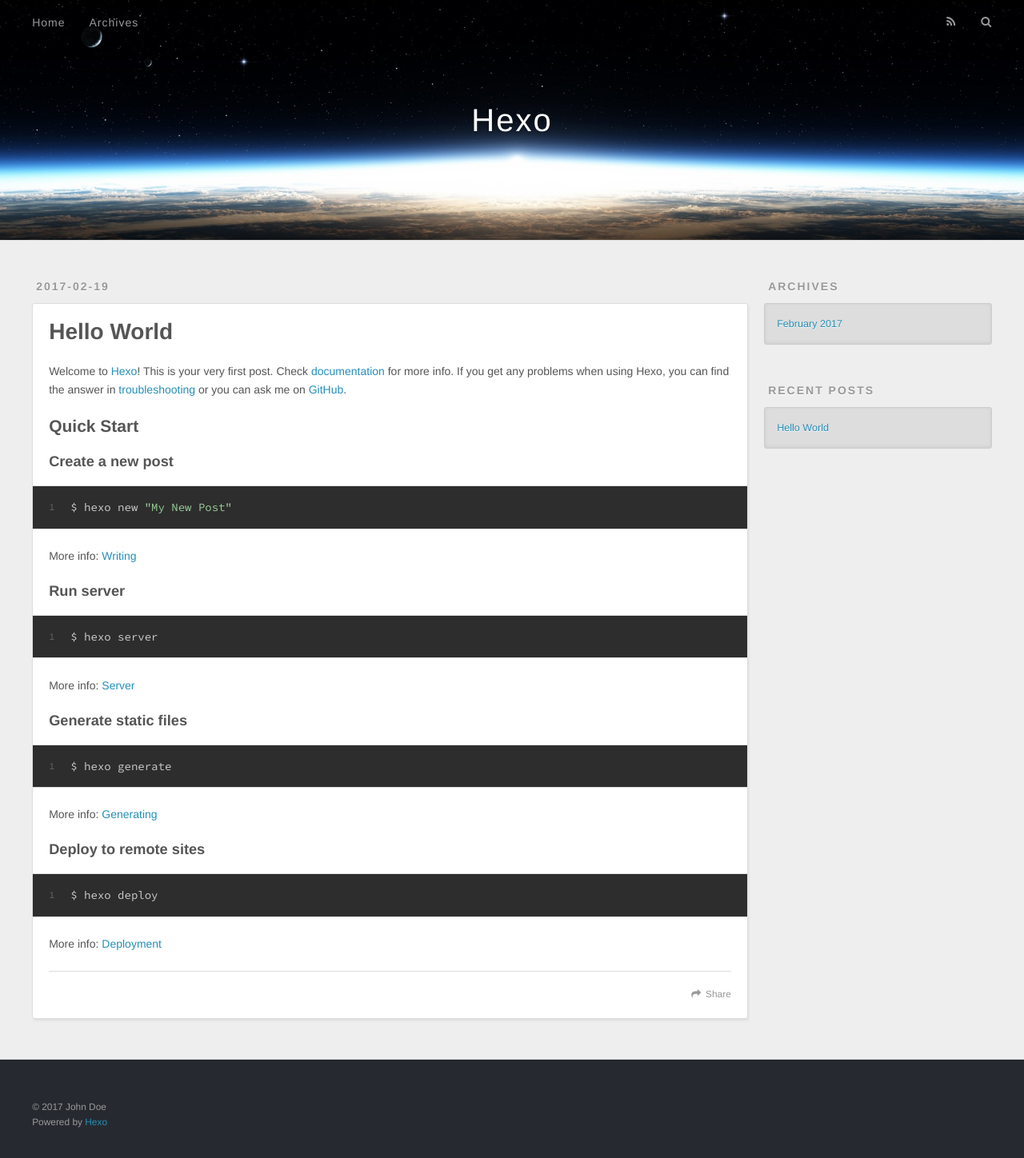
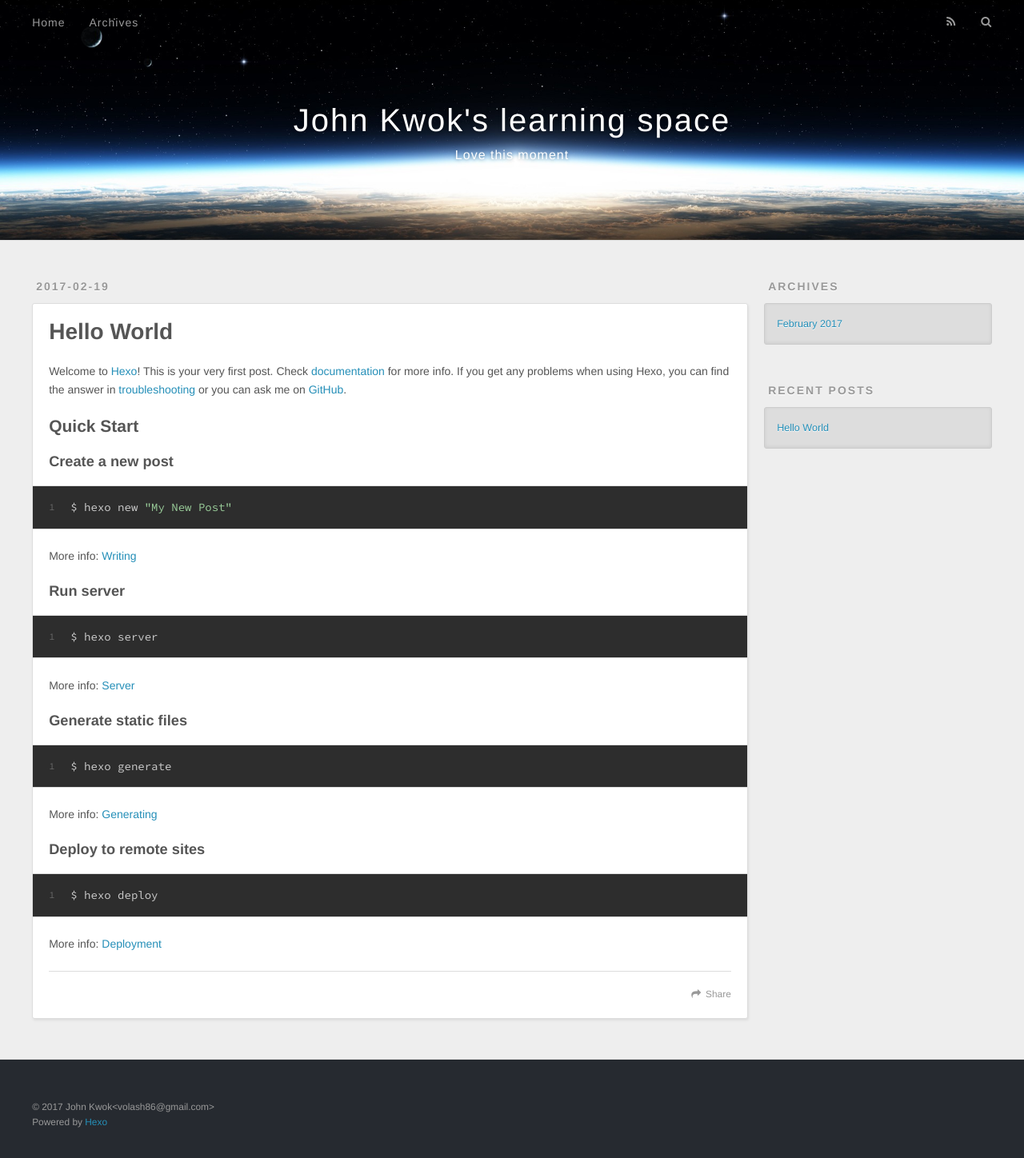
Before and after one commit to volash86/icocora.github.io, a plain HTML site: page index.html in a window 1280 px wide. Shown: the whole page at 80% size. Drawn offline with nearby package versions, Linux system fonts and the light colour scheme.

Commit message:
Site updated: 172017-02-19 11:10:53

```diff
--- a/index.html
+++ b/index.html
@@ -3,16 +3,16 @@
 <head>
   <meta charset="utf-8">
 
-  <title>Hexo</title>
+  <title>John Kwok&#39;s learning space</title>
   <meta name="viewport" content="width=device-width, initial-scale=1, maximum-scale=1">
   <meta property="og:type" content="website">
-<meta property="og:title" content="Hexo">
+<meta property="og:title" content="John Kwok's learning space">
 <meta property="og:url" content="http://icocora.github.io/index.html">
-<meta property="og:site_name" content="Hexo">
+<meta property="og:site_name" content="John Kwok's learning space">
 <meta name="twitter:card" content="summary">
-<meta name="twitter:title" content="Hexo">
+<meta name="twitter:title" content="John Kwok's learning space">
 
-    <link rel="alternate" href="/atom.xml" title="Hexo" type="application/atom+xml">
+    <link rel="alternate" href="/atom.xml" title="John Kwok&#39;s learning space" type="application/atom+xml">
 
 
     <link rel="icon" href="/favicon.png">
@@ -33,8 +33,12 @@
   <div id="header-outer" class="outer">
     <div id="header-title" class="inner">
       <h1 id="logo-wrap">
-        <a href="/" id="logo">Hexo</a>
+        <a href="/" id="logo">John Kwok&#39;s learning space</a>
       </h1>
+
+        <h2 id="subtitle-wrap">
+          <a href="/" id="subtitle">Love this moment</a>
+        </h2>
 
     </div>
     <div id="header-inner" class="inner">
@@ -96,7 +100,7 @@
 
     </div>
     <footer class="article-footer">
-      <a data-url="http://icocora.github.io/2017/02/19/hello-world/" data-id="cizc2nr1r0000wgqitmlhb0sc" class="article-share-link">Share</a>
+      <a data-url="http://icocora.github.io/2017/02/19/hello-world/" data-id="cizc3itbj000061qi11eoran8" class="article-share-link">Share</a>
 
 
     </footer>
@@ -151,7 +155,7 @@
 
   <div class="outer">
     <div id="footer-info" class="inner">
-      &copy; 2017 John Doe<br>
+      &copy; 2017 John Kwok&lt;volash86@gmail.com&gt;<br>
       Powered by <a href="http://hexo.io/" target="_blank">Hexo</a>
     </div>
   </div>
```
Also changed, not shown: 2017/02/19/hello-world/index.html (+10 -6 lines), archives/2017/02/index.html (+11 -7 lines), archives/2017/index.html (+11 -7 lines), archives/index.html (+11 -7 lines).
